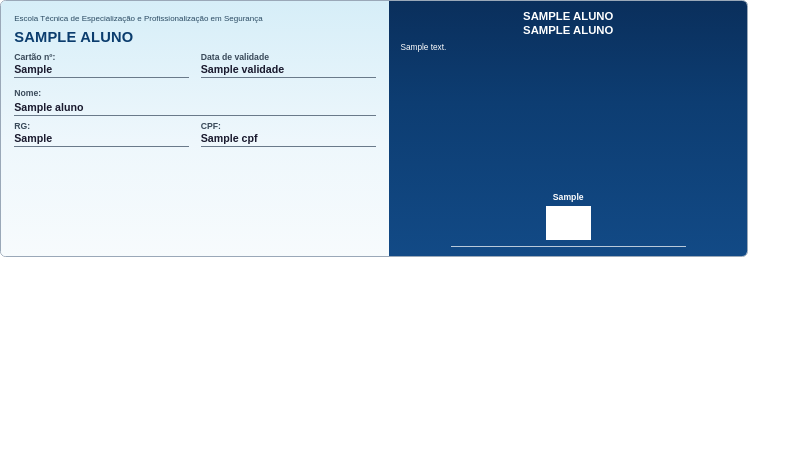
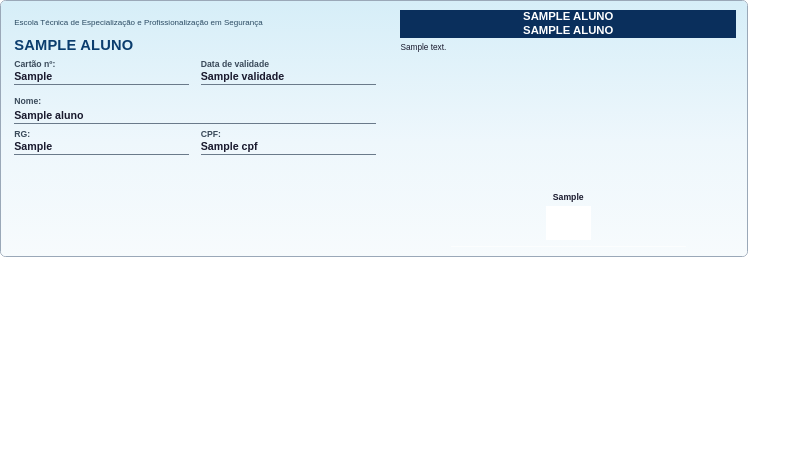
Before and after one commit to KheZsZz/doc_conecta, a Python web app: template src/templates/template_carteirinha_bombeiro.html in a window 1280 px wide. Shown: the top 455 px of the page, without its empty margins (0-811 px from the left). Run offline with Jinja, Linux system fonts and the light colour scheme; the template is opened without the code that fills it: most values are stand-ins (such as "Sample title", 1, 10 or a date in 2020); grey boxes are pictures that could not be loaded.

Commit message:
styles BC

```diff
--- a/src/templates/template_carteirinha_bombeiro.html
+++ b/src/templates/template_carteirinha_bombeiro.html
@@ -39,7 +39,8 @@
     display: flex;
     align-items: center;
     gap: 2.5mm;
-    margin-bottom: 1mm;
+    margin-bottom: 2mm;
+    background:#0a2f5c ;
   }
   .logos-row img {
     max-height: 9mm;
@@ -50,7 +51,7 @@
     font-size: 6pt;
     color: #2a4a62;
     line-height: 1.15;
-    margin-bottom: 1.5mm;
+    margin-bottom: 2.5mm;
   }
   .titulo-curso {
     font-size: 11pt;
@@ -85,8 +86,9 @@
   /* LADO DIREITO — texto institucional */
   .side-right {
     width: 48%;
-    background: linear-gradient(180deg, #0a2f5c 0%, #0d3d72 40%, #124a86 100%);
-    color: #fff;
+    background: linear-gradient(180deg, #d6eef8 0%, #eef7fc 55%, #f7fbfd 100%);
+    /* background: linear-gradient(180deg, #0a2f5c 0%, #0d3d72 40%, #FFF 100%); */
+    /* color: #fff; */
     padding: 2.5mm 3mm;
     display: flex;
     flex-direction: column;
@@ -98,6 +100,8 @@
     line-height: 1.2;
     margin-bottom: 1.5mm;
     text-transform: uppercase;
+    background:#0a2f5c ;
+    color:#fff;
   }
   .right-text {
     font-size: 6.2pt;
```
